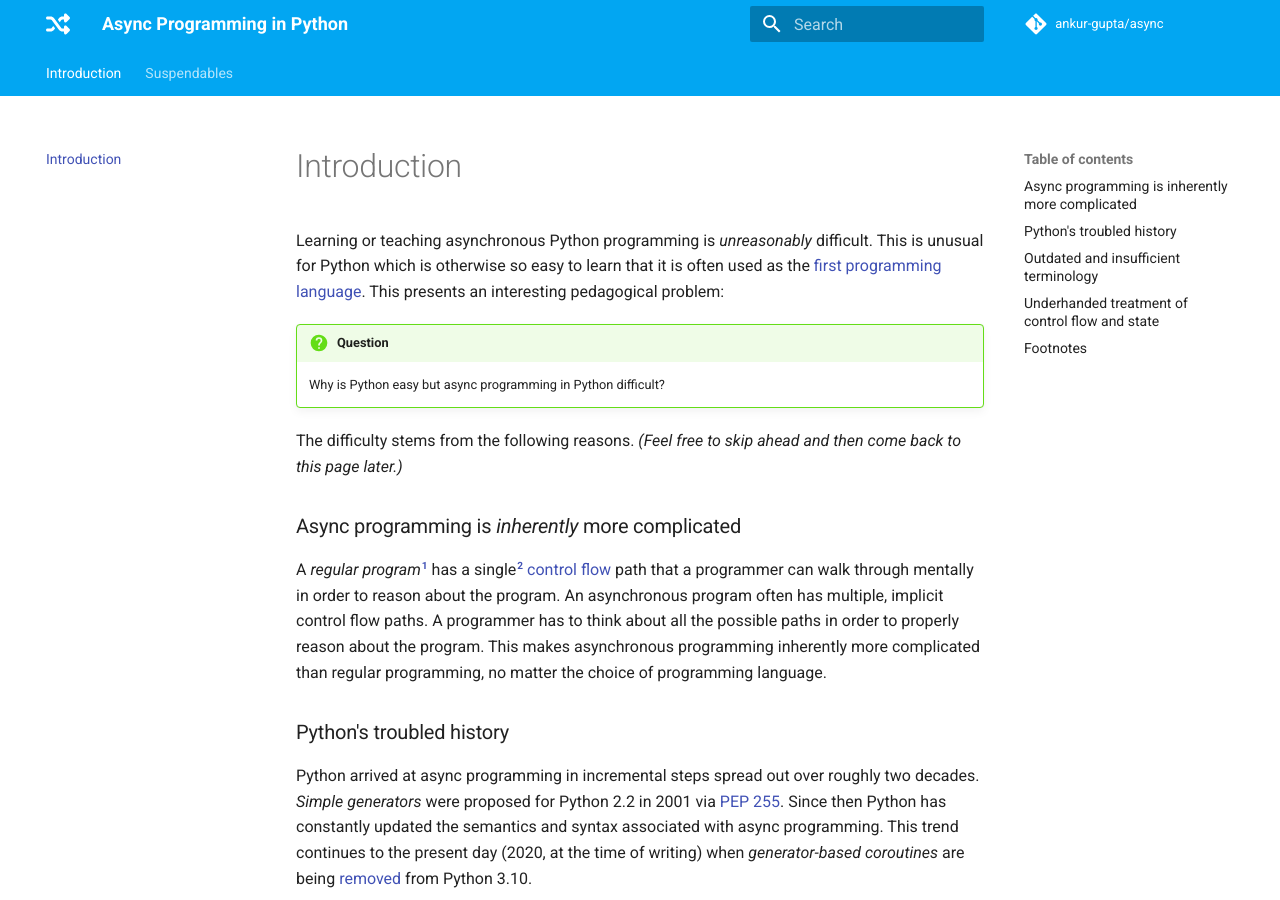
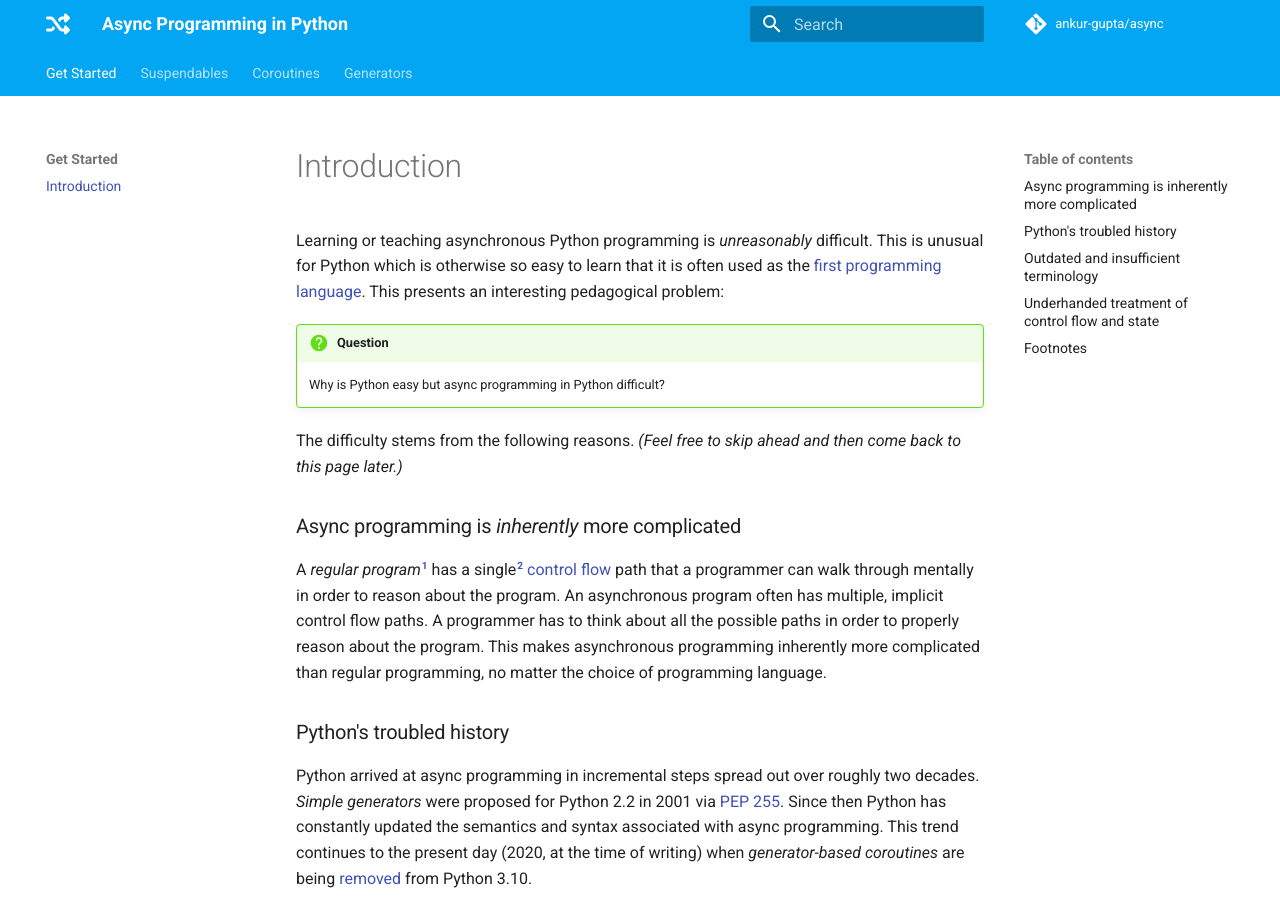
Before and after one commit to ankur-gupta/async, an MkDocs documentation site: the page built from docs/index.md, in a window 1280 px wide and 900 px high. Built offline with MkDocs 1.6.1 and Material for MkDocs 9.7.7, drawn with Linux system fonts in a browser that asks for light colours; comment, search, counter and statistics services are not loaded.

Commit message:
Adding empty files

```diff
--- a/mkdocs.yml
+++ b/mkdocs.yml
@@ -50,6 +50,13 @@ markdown_extensions:
         custom_checkbox: true
     - meta
 nav:
-    - Introduction: index.md
+    - Get Started:
+        - Introduction: index.md
     - Suspendables:
         - Suspendables: suspendables.md
+    - Coroutines:
+        - Coroutines: coroutines.md
+        - Event Loop: eventloop.md
+    - Generators:
+        - Generators: generators.md
+        - Iterators: iterators.md
```
Also changed, not shown: docs/coroutines.md (added, +1 -0 lines), docs/eventloop.md (added), docs/generators.md (added), docs/iterators.md (added).
